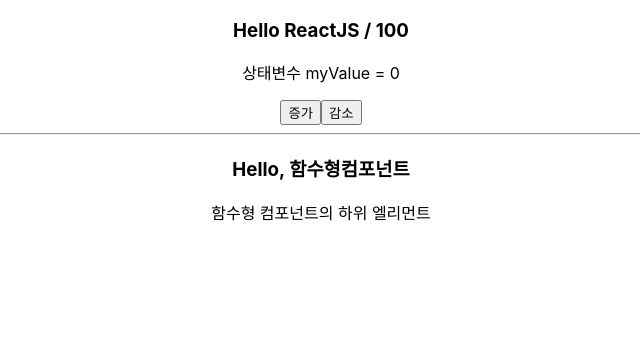
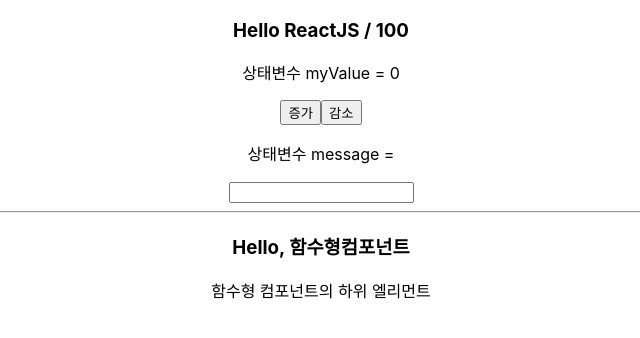
Before and after one commit to myjungwu/HelloReactApp, a React (Create React App) app: page / in a window 1280 px wide. Shown: the top 338 px of the page, without its empty margins (319-959 px from the left). Built offline with nearby package versions, Linux system fonts and the light colour scheme.

Commit message:
handleChange

```diff
--- a/src/components/MyComponents.js
+++ b/src/components/MyComponents.js
@@ -18,7 +18,9 @@
 
     //state 객체
     state = {
-        myValue: 0
+        //상태변수
+        myValue: 0,
+        message: ''
     }
     //Event Handler함수선언
     // handleMinus() {
@@ -26,11 +28,16 @@
         const { myValue } = this.state;
         this.setState({myValue: myValue - 1});
     };
+    handleChange = (e) => {
+        this.setState({
+            message: e.target.value
+        });
+    }
 
     render() {
         const { name, age } = this.props;
-        const { myValue } = this.state;
-        const { handleMinus } = this;
+        const { myValue, message } = this.state;
+        const { handleMinus, handleChange } = this;
 
         return (
             <div>
@@ -40,6 +47,10 @@
                 </p>
                 <button onClick={() => this.setState({myValue: myValue+1})}>증가</button>
                 <button onClick={handleMinus}>감소</button>
+                <p>
+                    상태변수 message = {message}
+                </p>
+                <input type="text" value={message} onChange={handleChange} />
             </div>
         );
     }
```
